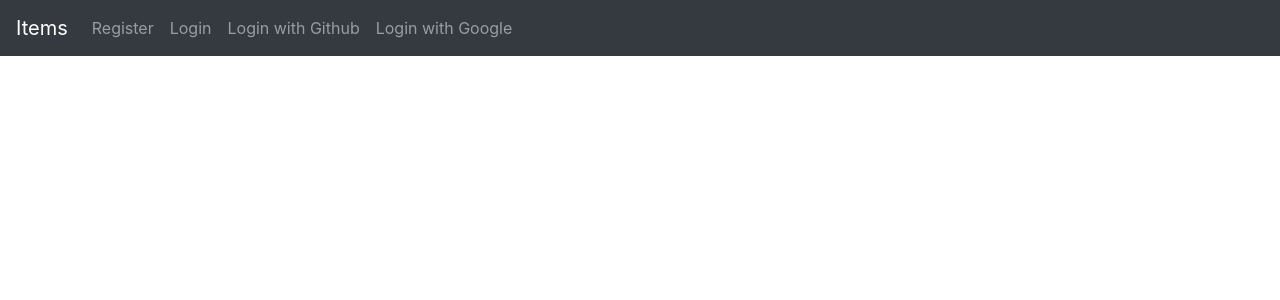
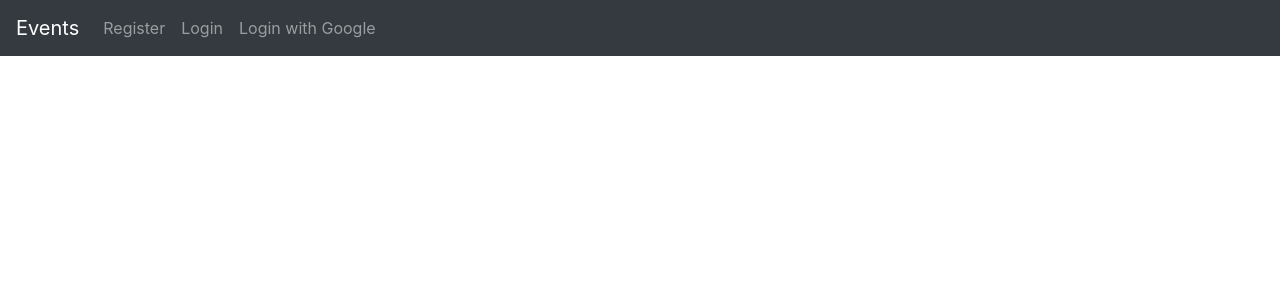
Before and after one commit to mogee10/ZINC-Planner, a Django app: template events/templates/base.html in a window 1280 px wide. Shown: the top 300 px of the page. Run offline with Django 3.2, Linux system fonts and the light colour scheme; the template is opened without the code that fills it, so the values that code supplies are empty; parts of the project's set-up code (start-up, migrations or seed data) failed here and were passed over; some libraries are stand-ins or nearby versions.

Commit message:
changes2

```diff
--- a/events/templates/base.html
+++ b/events/templates/base.html
@@ -6,7 +6,7 @@
     <meta name="viewport" content="width=device-width, initial-scale=1, shrink-to-fit=no">
     <link rel="stylesheet" href="https://maxcdn.bootstrapcdn.com/bootstrap/4.0.0/css/bootstrap.min.css" integrity="sha384-Gn5384xqQ1aoWXA+058RXPxPg6fy4IWvTNh0E263XmFcJlSAwiGgFAW/dAiS6JXm" crossorigin="anonymous">
 
-    <title>Items</title>
+    <title>Events</title>
   </head>
   <body>
     {%include 'navbar.html' %}
--- a/events/templates/navbar.html
+++ b/events/templates/navbar.html
@@ -1,5 +1,5 @@
 <nav class="navbar navbar-expand-lg navbar-dark bg-dark">
-        <a class="navbar-brand" href="{% url 'item-list' %}">Items</a>
+        <a class="navbar-brand" href="{% url 'item-list' %}">Events</a>
         <button class="navbar-toggler" type="button" data-toggle="collapse" data-target="#navbarSupportedContent" aria-controls="navbarSupportedContent" aria-expanded="false" aria-label="Toggle navigation">
           <span class="navbar-toggler-icon"></span>
         </button>
@@ -14,17 +14,13 @@
               </li>
 
               <li class="nav-item">
-                    <a class="nav-link" href="/accounts/github/login/">Login with Github</a>
-              </li>
-
-              <li class="nav-item">
                     <a class="nav-link" href="/accounts/google/login">Login with Google</a>
               </li>
 
 
         {% else %}
                   <li class="nav-item">
-                    <a class="nav-link" href="{% url 'wishlist' %}">My Wishlist</></a>
+                    <a class="nav-link" href="{% url 'wishlist' %}">My Events</></a>
                   </li>
                   <li class="nav-item">
                     <span class="nav-link disabled" href="#">Welcome, {{request.user}}.</span>
```
